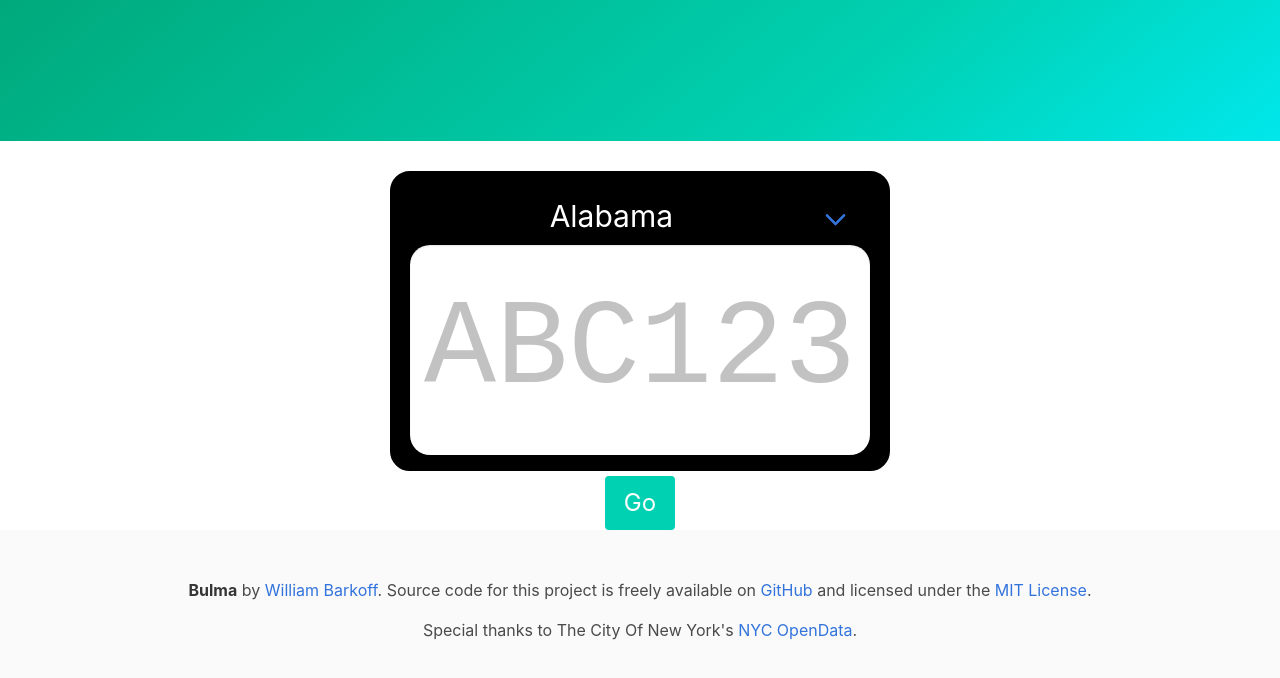
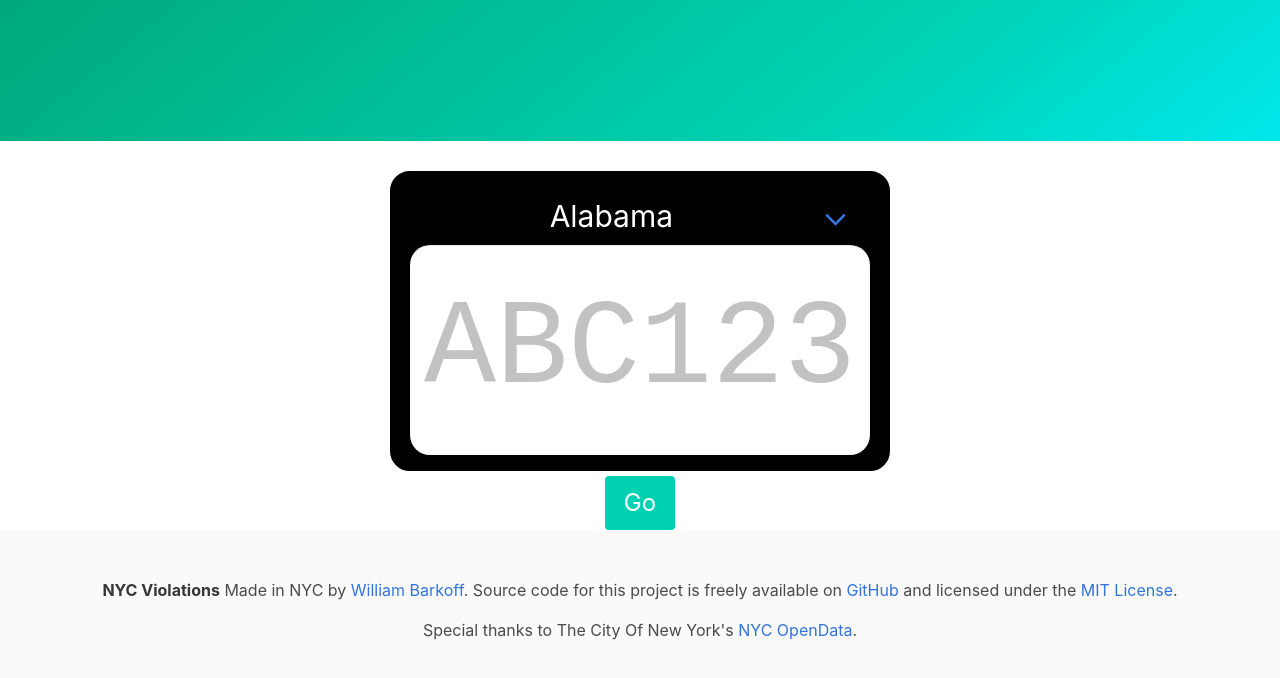
Before and after one commit to nywillb/nyc-violations, a plain HTML site: page index.html in a window 1280 px wide. Shown: the part 212-890 px from the top of the page. Drawn offline with nearby package versions, Linux system fonts and the light colour scheme.

Commit message:
Fix footer

```diff
--- a/index.html
+++ b/index.html
@@ -130,7 +130,7 @@
     <footer class="footer">
         <div class="content has-text-centered">
             <p>
-                <strong>Bulma</strong> by <a href="https://williambarkoff.com">William Barkoff</a>. Source code for this
+                <strong>NYC Violations</strong> Made in NYC by <a href="https://williambarkoff.com">William Barkoff</a>. Source code for this
                 project is freely available on
                 <a href="https://github.com/nywillb/nyc-violations">GitHub</a> and licensed under the <a href="license.md">MIT
                     License</a>.
```
